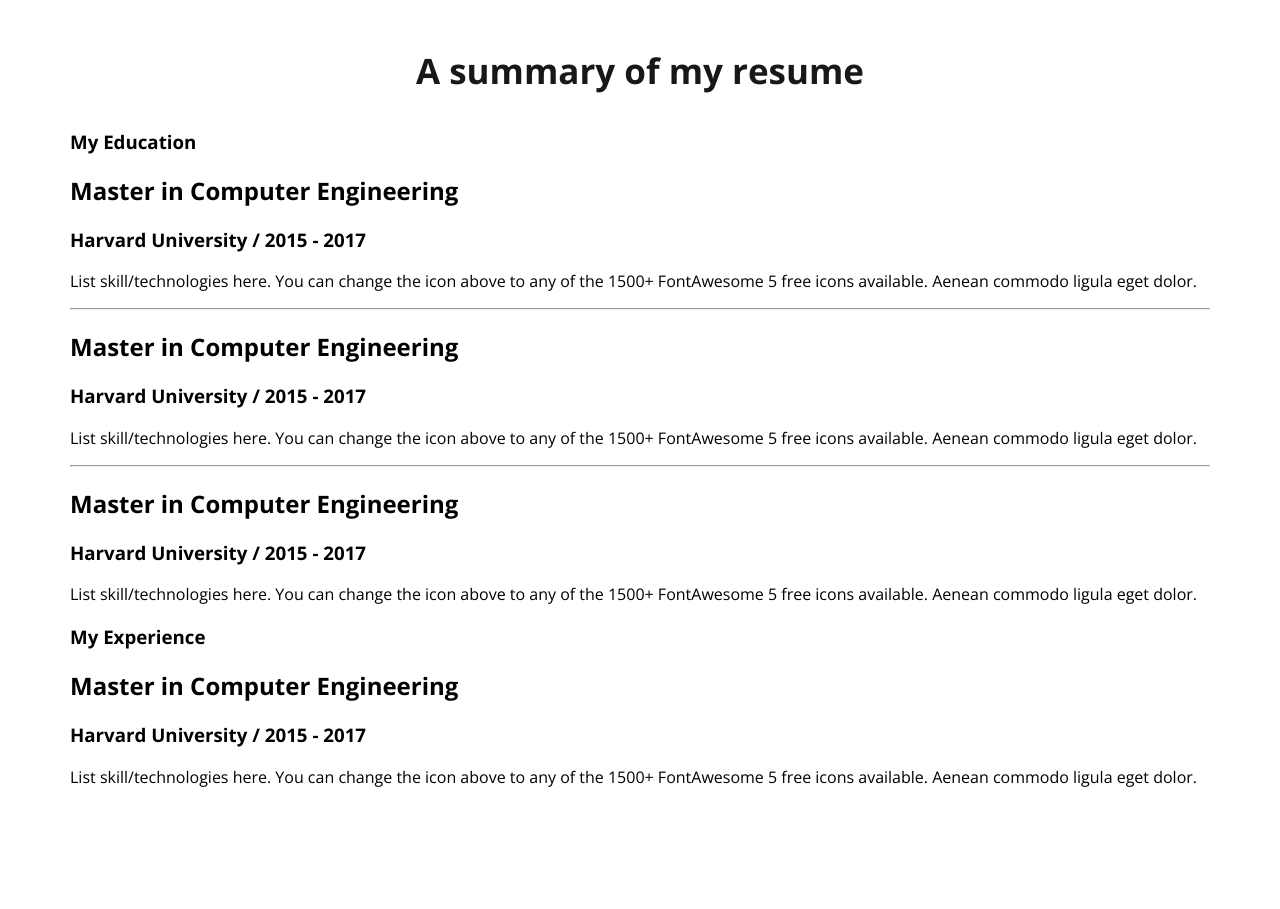
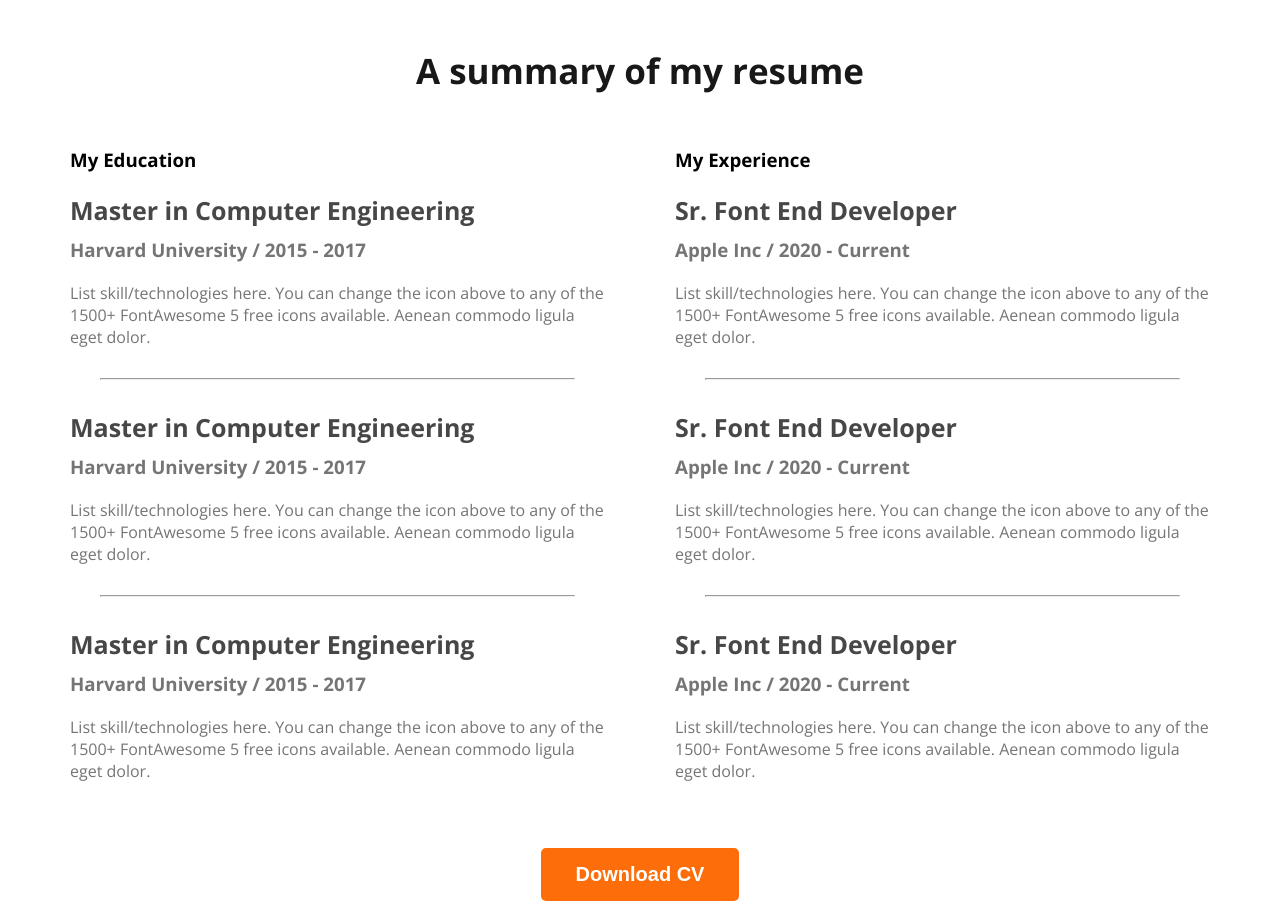
Before and after one commit to Its-Rafin/webdeveloper-protfolio, a plain HTML site: page index.html in a window 1280 px wide. Shown: the part 2280-3189 px from the top of the page. Before the commit the page ends 3084 px from the top, so only its background shows below. Drawn offline with nearby package versions, Linux system fonts and the light colour scheme.

Commit message:
added resume section

```diff
--- a/index.html
+++ b/index.html
@@ -1,5 +1,6 @@
 <!DOCTYPE html>
 <html lang="en">
+
 <head>
     <meta charset="UTF-8">
     <meta name="viewport" content="width=device-width, initial-scale=1.0">
@@ -10,6 +11,7 @@
 
     <link rel="stylesheet" href="styles/portfolio.css">
 </head>
+
 <body>
     <header class="header">
         <nav>
@@ -24,7 +26,8 @@
             <div class="banner-content">
                 <h3 class="banner-greeting">Hi, I am</h3>
                 <h1 class="banner-title">Mary Hardy</h1>
-                <p class="banner-description">Shot what able cold new see hold.Friendly as an betrayed formerly he. Morning because as to society behaved moments.</p>
+                <p class="banner-description">Shot what able cold new see hold.Friendly as an betrayed formerly he.
+                    Morning because as to society behaved moments.</p>
                 <button class="primary-btn">Download CV</button>
                 <button class="primary-btn">Contact</button>
             </div>
@@ -34,7 +37,10 @@
     <main>
         <section class="about">
             <h3 class="section-title">About Me</h3>
-          <p class="section-description">I, m a designer & developer with a passion for web design. I enjoy developing simple, clean and slick websites that provide real value to the end user. Thousands of clients have procured exceptional resulfs while working with me. Delivering work within time and budget which meets clients requirements in our mata.</p>
+            <p class="section-description">I, m a designer & developer with a passion for web design. I enjoy developing
+                simple, clean and slick websites that provide real value to the end user. Thousands of clients have
+                procured exceptional resulfs while working with me. Delivering work within time and budget which meets
+                clients requirements in our mata.</p>
             <div class="about-info-container">
                 <div class="about-info">
                     <h4 class="info-title">Name:</h4>
@@ -59,27 +65,34 @@
         <!-- what i do section start -->
         <section>
             <h3 class="section-title">What I do</h3>
-            <p id="what-i-do-description" class="section-description">I have more than 10 years experience building software for clients all over the world. Below is a quick overview of my main technical skill sets and technologies i use. Want to find out more about my experience? Check out my online resume and project portfolio.</p>
+            <p id="what-i-do-description" class="section-description">I have more than 10 years experience building
+                software for clients all over the world. Below is a quick overview of my main technical skill sets and
+                technologies i use. Want to find out more about my experience? Check out my online resume and project
+                portfolio.</p>
             <div class="skills-container">
                 <div class="skill">
                     <img src="images/icons/js.png" alt="">
                     <h3 class="skill-tittle">Vanilla JavaScript</h3>
-                    <p class="skill-description">List skill/technologies here. You can change the icon above to any of the 1500+ FontAwesome 5 free icons available. Aenean commodo ligula eget dolor.</p>
+                    <p class="skill-description">List skill/technologies here. You can change the icon above to any of
+                        the 1500+ FontAwesome 5 free icons available. Aenean commodo ligula eget dolor.</p>
                 </div>
                 <div class="skill">
                     <img src="images/icons/react.png" alt="">
                     <h3 class="skill-tittle">React</h3>
-                    <p class="skill-description">List skill/technologies here. You can change the icon above to any of the 1500+ FontAwesome 5 free icons available. Aenean commodo ligula eget dolor.</p>
+                    <p class="skill-description">List skill/technologies here. You can change the icon above to any of
+                        the 1500+ FontAwesome 5 free icons available. Aenean commodo ligula eget dolor.</p>
                 </div>
                 <div class="skill">
                     <img src="images/icons/nodejs.png" alt="">
                     <h3 class="skill-tittle">Node.js</h3>
-                    <p class="skill-description">List skill/technologies here. You can change the icon above to any of the 1500+ FontAwesome 5 free icons available. Aenean commodo ligula eget dolor.</p>
+                    <p class="skill-description">List skill/technologies here. You can change the icon above to any of
+                        the 1500+ FontAwesome 5 free icons available. Aenean commodo ligula eget dolor.</p>
                 </div>
                 <div class="skill">
                     <img src="images/icons/mongo.png" alt="">
                     <h3 class="skill-tittle">MongoDB</h3>
-                    <p class="skill-description">List skill/technologies here. You can change the icon above to any of the 1500+ FontAwesome 5 free icons available. Aenean commodo ligula eget dolor.</p>
+                    <p class="skill-description">List skill/technologies here. You can change the icon above to any of
+                        the 1500+ FontAwesome 5 free icons available. Aenean commodo ligula eget dolor.</p>
                 </div>
             </div>
         </section>
@@ -94,21 +107,24 @@
                         <h2 class="resume-item-title">Master in Computer Engineering</h2>
                         <h3 class="resume-item-institute">Harvard University / 2015 - 2017</h3>
                         <p class="resume-item-description">List skill/technologies here. You can change the icon above
-                        to any of the 1500+ FontAwesome 5 free icons available. Aenean commodo ligula eget dolor.</p>
+                            to any of the 1500+ FontAwesome 5 free icons available. Aenean commodo ligula eget dolor.
+                        </p>
                     </div>
                     <hr>
                     <div class="resume-item">
                         <h2 class="resume-item-title">Master in Computer Engineering</h2>
                         <h3 class="resume-item-institute">Harvard University / 2015 - 2017</h3>
                         <p class="resume-item-description">List skill/technologies here. You can change the icon above
-                        to any of the 1500+ FontAwesome 5 free icons available. Aenean commodo ligula eget dolor.</p>
+                            to any of the 1500+ FontAwesome 5 free icons available. Aenean commodo ligula eget dolor.
+                        </p>
                     </div>
                     <hr>
                     <div class="resume-item">
                         <h2 class="resume-item-title">Master in Computer Engineering</h2>
                         <h3 class="resume-item-institute">Harvard University / 2015 - 2017</h3>
                         <p class="resume-item-description">List skill/technologies here. You can change the icon above
-                        to any of the 1500+ FontAwesome 5 free icons available. Aenean commodo ligula eget dolor.</p>
+                            to any of the 1500+ FontAwesome 5 free icons available. Aenean commodo ligula eget dolor.
+                        </p>
                     </div>
 
 
@@ -116,12 +132,33 @@
                 <div class="resume-column">
                     <h3 class="resume-column-title">My Experience</h3>
                     <div class="resume-item">
-                    <h2 class="resume-item-title">Master in Computer Engineering</h2>
-                    <h3 class="resume-item-institute">Harvard University / 2015 - 2017</h3>
+                        <h2 class="resume-item-title">Sr. Font End Developer</h2>
+                        <h3 class="resume-item-institute">Apple Inc / 2020 - Current</h3>
                         <p class="resume-item-description">List skill/technologies here. You can change the icon above
-                        to any of the 1500+ FontAwesome 5 free icons available. Aenean commodo ligula eget dolor.</p>
+                            to any of the 1500+ FontAwesome 5 free icons available. Aenean commodo ligula eget dolor.
+                        </p>
+                    </div>
+                    <hr>
+                    <div class="resume-item">
+                        <h2 class="resume-item-title">Sr. Font End Developer</h2>
+                        <h3 class="resume-item-institute">Apple Inc / 2020 - Current</h3>
+                        <p class="resume-item-description">List skill/technologies here. You can change the icon above
+                            to any of the 1500+ FontAwesome 5 free icons available. Aenean commodo ligula eget dolor.
+                        </p>
+                    </div>
+                    <hr>
+                    <div class="resume-item">
+                        <h2 class="resume-item-title">Sr. Font End Developer</h2>
+                        <h3 class="resume-item-institute">Apple Inc / 2020 - Current</h3>
+                        <p class="resume-item-description">List skill/technologies here. You can change the icon above
+                            to any of the 1500+ FontAwesome 5 free icons available. Aenean commodo ligula eget dolor.
+                        </p>
+                    </div>
+
                 </div>
             </div>
+            <div class="download-cv">
+                <button class="primary-btn ">Download CV</button>
             </div>
         </section>
     </main>
@@ -130,4 +167,5 @@
     </footer>
 
 </body>
+
 </html>
--- a/styles/portfolio.css
+++ b/styles/portfolio.css
@@ -157,3 +157,34 @@ main section {
     font-size: 30px;
     font-weight: 700;
 }
+
+.resume-container {
+    display: flex;
+    gap: 70px;
+}
+.resume-item-institute{
+    margin-bottom: 20px;
+    margin-top: 0;
+}
+
+.resume-item-description,
+.resume-item-institute {
+    color: #757575;
+}
+
+.resume-container hr{
+    margin: 30px;
+}
+.resume-item-title {
+    color: #474747;
+    font-size: 25px;
+    font-weight: 700;
+    margin-bottom: 10px;
+}
+.resume-column-title{
+    margin-bottom: 10px;
+}
+.download-cv{
+    text-align: center;
+    margin-top: 50px;
+}
```
Lines whose indentation alone changed are shown as unchanged.
